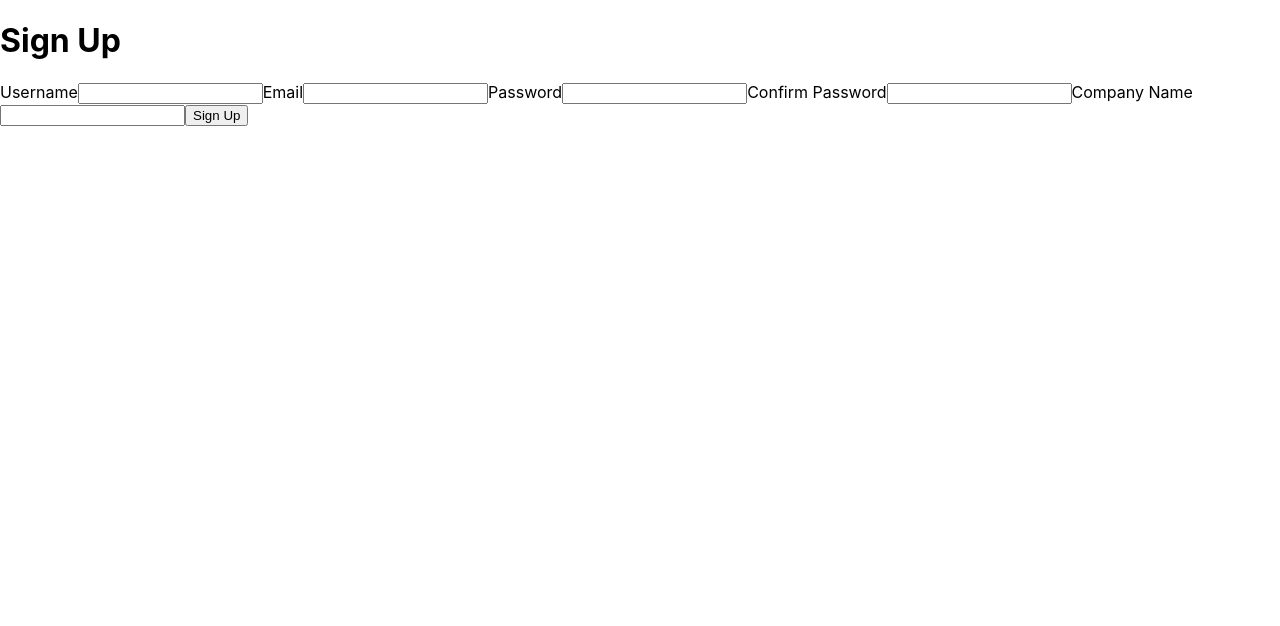
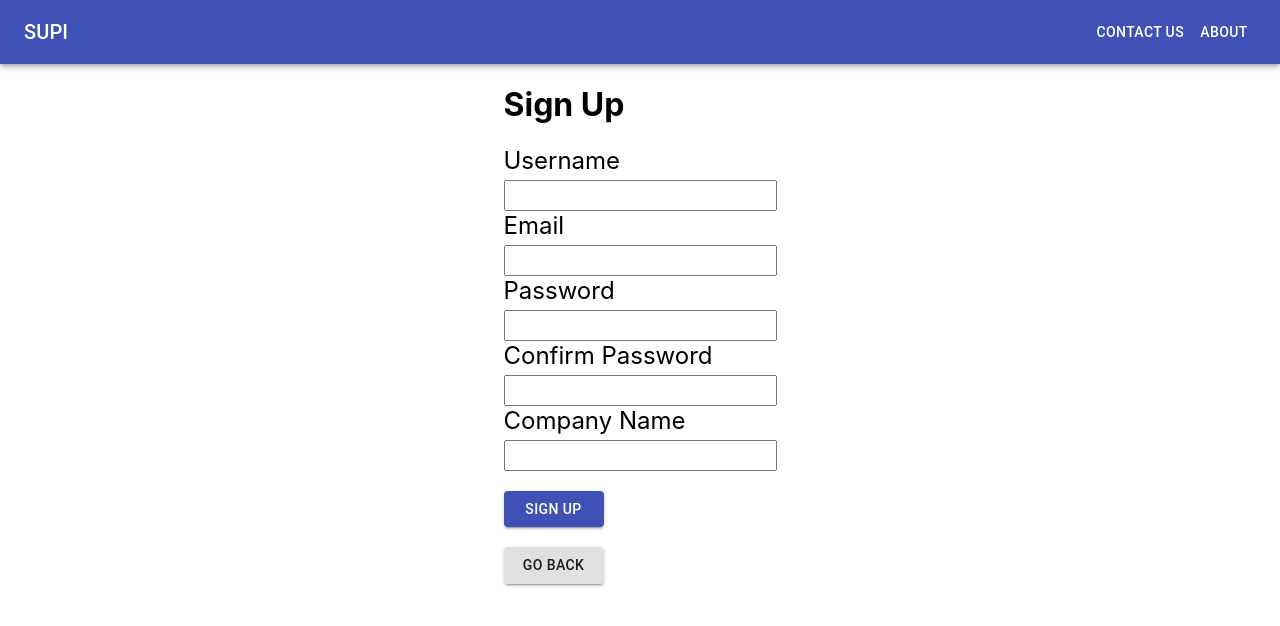
Before and after one commit to amwhow/SUPI-full-stack-webapp, a React (Create React App) app: page /signup in a window 1280 px wide. Shown: the top 626 px of the page. Built offline with nearby package versions, Linux system fonts and the light colour scheme.

Commit message:
add style to user auth forms

```diff
--- a/src/components/dashboard_folder/Dashboard.js
+++ b/src/components/dashboard_folder/Dashboard.js
@@ -1,4 +1,5 @@
 import React from 'react';
+import { useHistory } from 'react-router-dom'
 import clsx from 'clsx';
 import { makeStyles } from '@material-ui/core/styles';
 import CssBaseline from '@material-ui/core/CssBaseline';
@@ -122,6 +123,13 @@ const useStyles = makeStyles((theme) => ({
 }));
 
 export default function Dashboard() {
+
+  const history = useHistory();
+  const logout = () => {
+    localStorage.removeItem("token");
+    history.push("/");
+  }
+
   const classes = useStyles();
   const [open, setOpen] = React.useState(true);
   const handleDrawerOpen = () => {
@@ -147,7 +155,8 @@ export default function Dashboard() {
             <MenuIcon />
           </IconButton>
           <Typography component="h1" variant="h6" color="inherit" noWrap className={classes.title}>
-            Dashboard
+            {/* company name here */}
+            Welcome back! Username
           </Typography>
           <IconButton color="inherit">
             <Badge badgeContent={1} color="secondary">
@@ -156,7 +165,8 @@ export default function Dashboard() {
           </IconButton>
           <IconButton color="inherit">
             <Badge color="primary">
-              <ExitToAppIcon onClick={()=> console.log("logged out")}/>
+              {/* to be changed */}
+              <ExitToAppIcon onClick={()=> logout()}/>
             </Badge>
           </IconButton>
         </Toolbar>
--- a/src/components/user/Login.jsx
+++ b/src/components/user/Login.jsx
@@ -1,6 +1,15 @@
 import React, { useState } from "react";
+import { makeStyles } from "@material-ui/core/styles";
+import Grid from "@material-ui/core/Grid";
+import { Form, Container } from "../styles/Form";
+import Button from "@material-ui/core/Button";
+import { Link } from "react-router-dom";
+import LoggedOutNav from "./LoggedOutNav";
+
 
 function Login({ history }) {
+  // const classes = useStyles();
+
   const [email, setEmail] = useState("");
   const [password, setPassword] = useState("");
   const [errMessage, setErrMessage] = useState("");
@@ -11,20 +20,23 @@ function Login({ history }) {
       auth: { email, password },
     };
     try {
-      const response = await fetch(`${process.env.REACT_APP_BACKEND_URL}/login`, {
+      const response = await fetch(
+        `${process.env.REACT_APP_BACKEND_URL}/login`,
+        {
           method: "POST",
           headers: {
             "Content-Type": "application/json",
           },
           body: JSON.stringify(body),
-      });
+        }
+      );
       if (response.status >= 400) {
         throw new Error("invalid authentication");
       } else {
         const { jwt } = await response.json();
         localStorage.setItem("token", jwt);
         history.push("/dashboard");
-        alert("Logged in Successfully!")
+        alert("Logged in Successfully!");
       }
     } catch (e) {
       setErrMessage(e.message);
@@ -32,10 +44,12 @@ function Login({ history }) {
   }
 
   return (
-    <div className="login-container">
-      <h2>Sign In</h2>
+    <Grid item xs={12} sm={5}>
       {errMessage && <span>{errMessage}</span>}
-      <form className="login-form" onSubmit={onFormSubmit}>
+      <Container className="form-container">
+        <h2>Log In</h2>
+        <Form className="login-form" onSubmit={onFormSubmit}>
+          <div className="form-content">
             <label htmlFor="email">Email</label>
             <input
               type="email"
@@ -52,9 +66,22 @@ function Login({ history }) {
               value={password}
               onChange={(e) => setPassword(e.target.value)}
             />
-        <input type="submit" value="submit" />
-      </form>
+            <Button
+              variant="contained"
+              color="primary"
+              type="submit"
+              value="submit"
+              id="submit"
+            >
+              Login
+            </Button>
           </div>
+        </Form>
+        <p>
+          Don't have an account? <Link to="signup">Sign up here</Link>
+        </p>
+      </Container>
+    </Grid>
   );
 }
 
--- a/src/components/user/NewUser.jsx
+++ b/src/components/user/NewUser.jsx
@@ -1,8 +1,12 @@
 import React, { useReducer } from "react";
-import reducer from '../../utils/reducer'
+import reducer from "../../utils/reducer";
+import Grid from "@material-ui/core/Grid";
+import { Form, Container } from "../styles/Form";
+import Button from "@material-ui/core/Button";
+import LoggedOutNav from "./LoggedOutNav";
+import SignUpContainer from "../styles/SignUpContainer"
 
-function NewUser ({ history }) {
-
+function NewUser({ history }) {
   // each time a column of the sign-up form is filled, we set the state to that value instead of pushing it to an state array
   const initialState = {
     email: "",
@@ -11,47 +15,60 @@ function NewUser ({ history }) {
     user_name: "",
     company_name: "",
     logo: "",
-  }
+  };
 
-  const [store, dispatch] = useReducer(reducer, initialState)
-  const {email, password, user_name, company_name, password_confirmation, logo} = store
+  const [store, dispatch] = useReducer(reducer, initialState);
+  const {
+    email,
+    password,
+    user_name,
+    company_name,
+    password_confirmation,
+    logo,
+  } = store;
 
   const handleChange = (e) => {
     dispatch({
       type: `set${e.target.name}`,
-      data: e.target.value
-    })
-    // console.log(e.target.name)
-  }
+      data: e.target.value,
+    });
+  };
 
   async function onFormSubmit(event) {
     event.preventDefault();
-    const body = { user: {email, password, user_name, company_name, password_confirmation} }
+    const body = {
+      user: { email, password, user_name, company_name, password_confirmation },
+    };
     // , logo
     try {
-      const response = await fetch(`${process.env.REACT_APP_BACKEND_URL}/sign_up`, {
+      const response = await fetch(
+        `${process.env.REACT_APP_BACKEND_URL}/sign_up`,
+        {
           method: "POST",
           headers: {
             "Content-Type": "application/json",
           },
           body: JSON.stringify(body),
-      });
+        }
+      );
       if (response.status >= 400) {
         throw new Error("invalid authentication");
       } else {
-
-        const response = await fetch(`${process.env.REACT_APP_BACKEND_URL}/login`, {
+        const response = await fetch(
+          `${process.env.REACT_APP_BACKEND_URL}/login`,
+          {
             method: "POST",
             headers: {
               "Content-Type": "application/json",
             },
             body: JSON.stringify({ auth: { email, password } }),
-        });
-        const { jwt } = await response.json();
-        console.log(jwt)
+          }
+        );
+        const { user_name, jwt } = await response.json();
+        // how to retrieve user data??
         localStorage.setItem("token", jwt);
         history.push("/login");
-        alert("You have signed up!")
+        alert("You have signed up!");
       }
     } catch (e) {
       console.log(e.message);
@@ -59,24 +76,78 @@ function NewUser ({ history }) {
   }
   return (
     <div>
+      <LoggedOutNav />
+      <SignUpContainer>
+        <Grid item xs={12} sm={8}>
+          <div className="form-container">
             <h1>Sign Up</h1>
-      <form className="signup-form" onSubmit={onFormSubmit}>
+            <Form className="signup-form" onSubmit={onFormSubmit}>
+              <div className="form-content">
                 <label htmlFor="user_name">Username</label>
-        <input type="text" name="user_name" id="user_name" value={user_name} onChange={handleChange}/>
+                <input
+                  type="text"
+                  name="user_name"
+                  id="user_name"
+                  value={user_name}
+                  onChange={handleChange}
+                />
                 <label htmlFor="email">Email</label>
-        <input type="email" name="email" id="email" value={email} onChange={handleChange}/>
+                <input
+                  type="email"
+                  name="email"
+                  id="email"
+                  value={email}
+                  onChange={handleChange}
+                />
                 <label htmlFor="password">Password</label>
-        <input type="password" name="password" id="password" value={password} onChange={handleChange}/>
+                <input
+                  type="password"
+                  name="password"
+                  id="password"
+                  value={password}
+                  onChange={handleChange}
+                />
                 <label htmlFor="password_confirmation">Confirm Password</label>
-        <input type="password" name="password_confirmation" id="password_confirmation" value={password_confirmation} onChange={handleChange}/>
+                <input
+                  type="password"
+                  name="password_confirmation"
+                  id="password_confirmation"
+                  value={password_confirmation}
+                  onChange={handleChange}
+                />
                 <label htmlFor="company_name">Company Name</label>
-        <input type="text" name="company_name" id="company_name" value={company_name} onChange={handleChange}/>
+                <input
+                  type="text"
+                  name="company_name"
+                  id="company_name"
+                  value={company_name}
+                  onChange={handleChange}
+                />
                 {/* <label htmlFor="logo">Company Logo</label> */}
                 {/* <input type="file" name="logo" id="logo" value={logo} onChange={handleChange}/> */}
-        <input type="submit" value="Sign Up" id="submit" />
-      </form>
+                <Button
+                  variant="contained"
+                  color="primary"
+                  type="submit"
+                  value="submit"
+                  id="submit"
+                >
+                  Sign Up
+                </Button>
+                <Button
+                  variant="contained"
+                  color="default"
+                  id="submit"
+                  onClick={() => history.goBack()}
+                >
+                  Go Back
+                </Button>
               </div>
-
-  )
+            </Form>
+          </div>
+        </Grid>
+      </SignUpContainer>
+    </div>
+  );
 }
-export default NewUser
+export default NewUser;
```
Also changed, not shown: src/components/user/Logout.jsx (added, +20 -0 lines), src/components/user/Nav.jsx (added, +40 -0 lines). Lines whose indentation alone changed are shown as unchanged.
